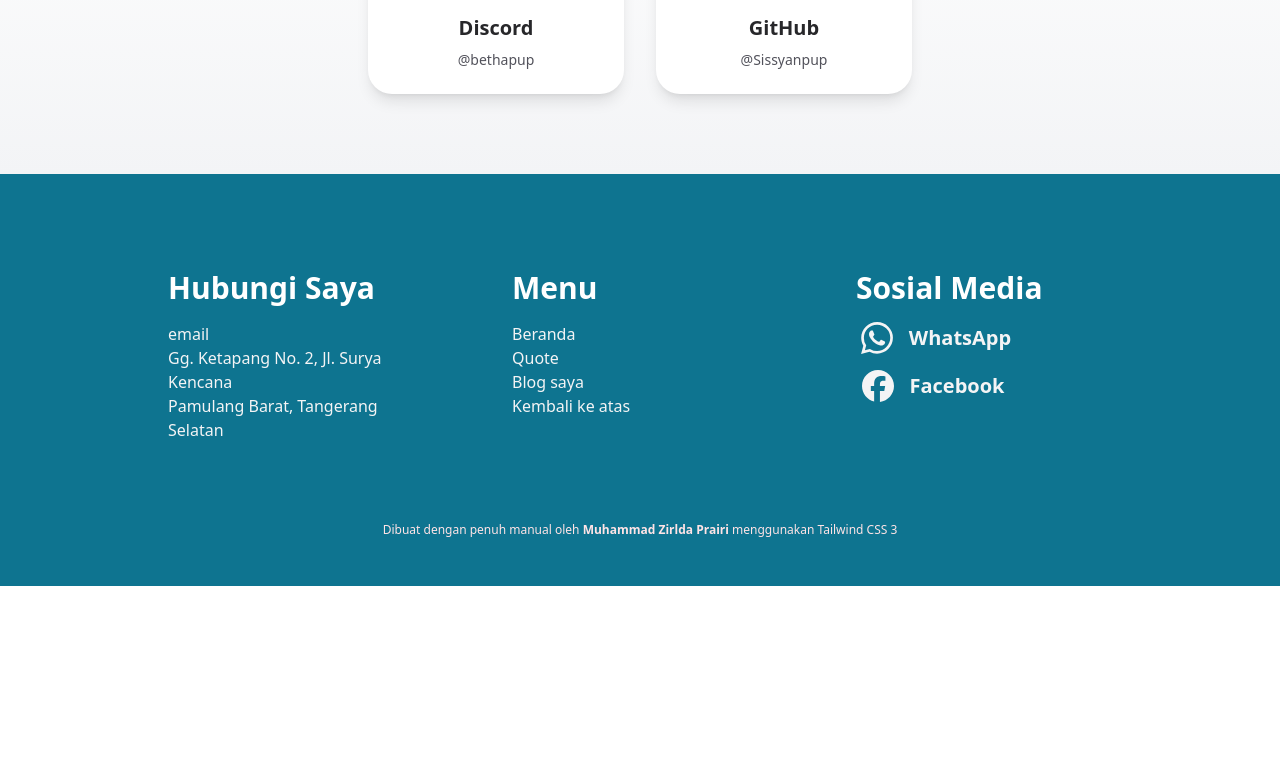
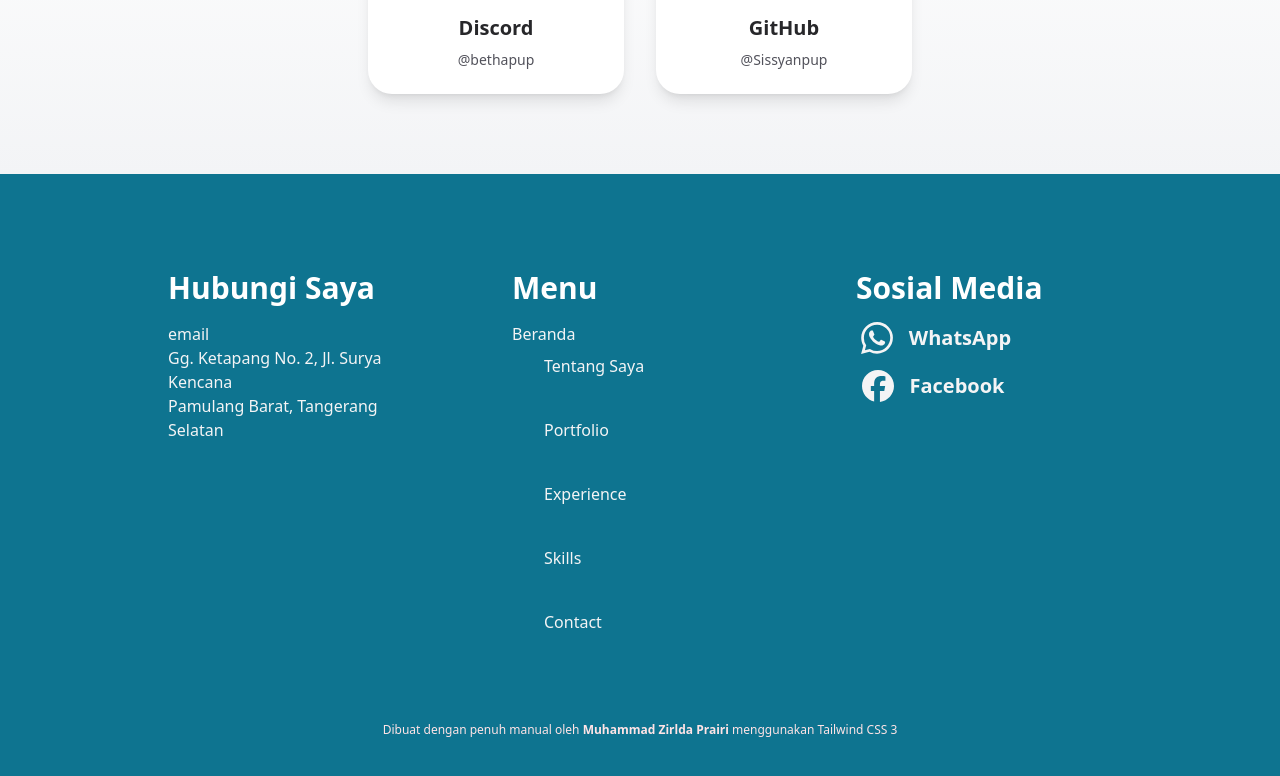
Before and after one commit to Sissyanpup/cv-react, a React (Vite) app: page / in a window 1280 px wide. Shown: the part 4410-5186 px from the top of the page. Before the commit the page ends 4996 px from the top, so only its background shows below. Built offline with nearby package versions, Linux system fonts and the light colour scheme.

Commit message:
Update menu Footer.jsx

```diff
--- a/src/components/Footer/Footer.jsx
+++ b/src/components/Footer/Footer.jsx
@@ -19,9 +19,11 @@ function Footer() {
           <div className="w-2/3 md:w-1/4 mb-10 md:mx-auto">
             <h3 className="text-white text-3xl font-bold mb-4">Menu</h3>
             <a href="#home" className="text-light text-base hover:underline hover:underline-offset-1">Beranda</a> <br />
-            <a href="#quote" className="text-light text-base hover:underline hover:underline-offset-1">Quote</a> <br />
-            <a href="#highlight" className="text-light text-base hover:underline hover:underline-offset-1">Blog saya</a> <br />
-            <a href="#" className="text-light text-base hover:underline hover:underline-offset-1">Kembali ke atas</a>
+            <a href="#about" className="text-base text-dark py-2 mx-8 flex hover:text-primary">Tentang Saya</a> <br />
+            <a href="#portfolio" className="text-base text-dark py-2 mx-8 flex hover:text-primary">Portfolio</a> <br />
+            <a href="#experience" className="text-base text-dark py-2 mx-8 flex hover:text-primary">Experience</a> <br />
+            <a href="#skills" className="text-base text-dark py-2 mx-8 flex hover:text-primary">Skills</a> <br />
+            <a href="#contact" className="text-base text-dark py-2 mx-8 flex hover:text-primary">Contact</a>
           </div>
 
           {/* Sosial Media */}
```
